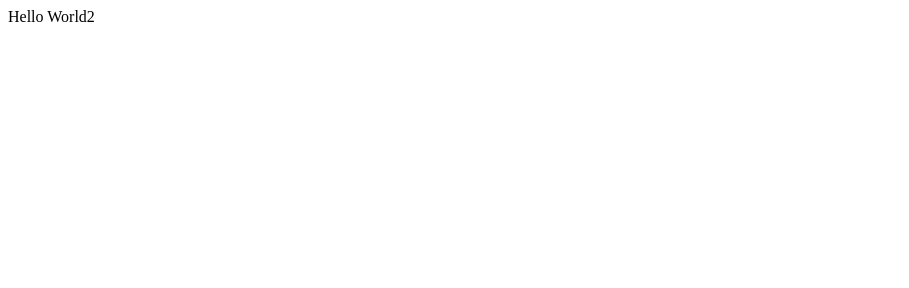
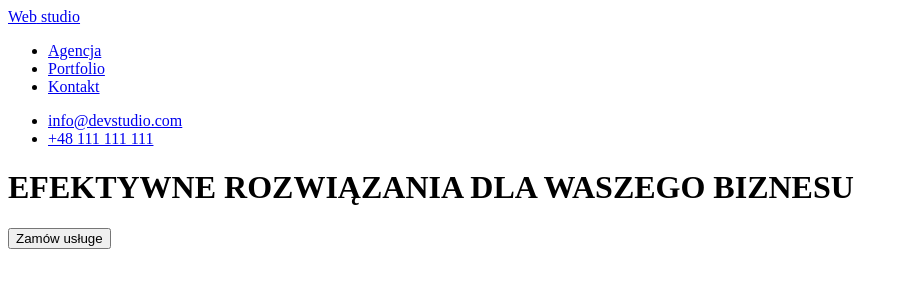
Before and after one commit to AdrianDubiel1/goit-markup-hw-01, a plain HTML site: page index.html in a window 1280 px wide. Shown: the whole page, without its empty margins (0-909 px from the left). Drawn offline with Linux system fonts and the light colour scheme.

Commit message:
Add first section - header

```diff
--- a/index.html
+++ b/index.html
@@ -1,7 +1,30 @@
-<html>
+<!DOCTYPE html>
+<html lang="pl">
   <head>
-    <body>
-      <p>Hello World2</p>
-    </body>
+    <meta charset="UTF-8" />
+    <meta http-equiv="X-UA-Compatible" content="IE=edge" />
+    <meta name="viewport" content="width=device-width, initial-scale=1.0" />
+    <title>Studio</title>
   </head>
+  <body>
+    <header>
+      <a href="#"><span>Web</span> <span>studio</span></a>
+      <!--do uzupełnienia czekam na odpowiedź mentora co to ma byćza link-->
+      <nav>
+        <ul>
+          <li><a href="#">Agencja</a></li>
+          <li><a href="#">Portfolio</a></li>
+          <li><a href="#">Kontakt</a></li>
+        </ul>
+      </nav>
+      <ul>
+        <li><a href="mailto:info@devstudio.com">info@devstudio.com</a></li>
+        <li><a href="tel:+48 111 111 111">+48 111 111 111</a></li>
+      </ul>
+      <h1>EFEKTYWNE ROZWIĄZANIA DLA WASZEGO BIZNESU</h1>
+      <button type="button">Zamów usługe</button>
+    </header>
+    <main></main>
+    <footer></footer>
+  </body>
 </html>
```
